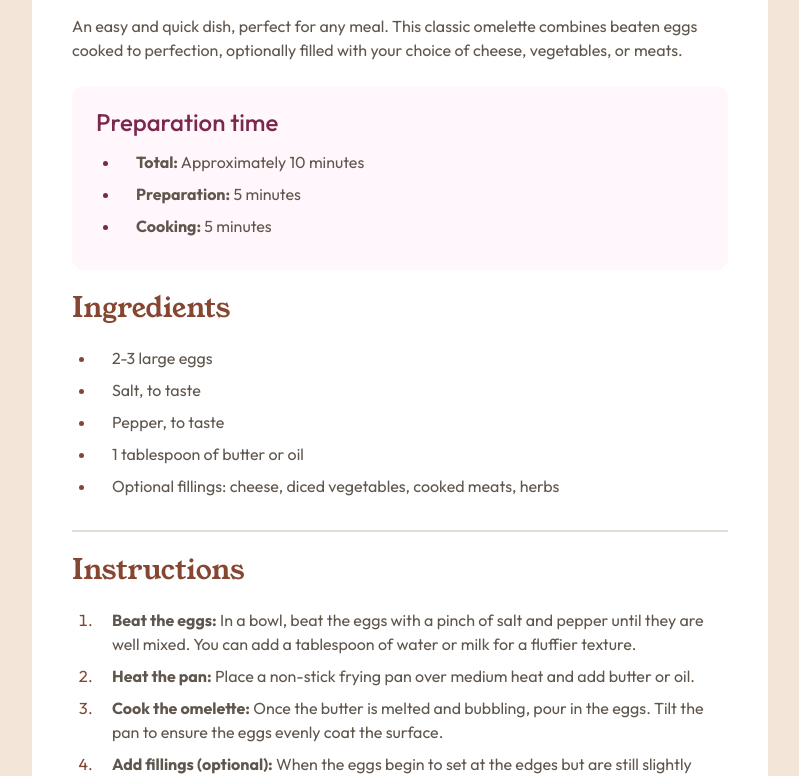
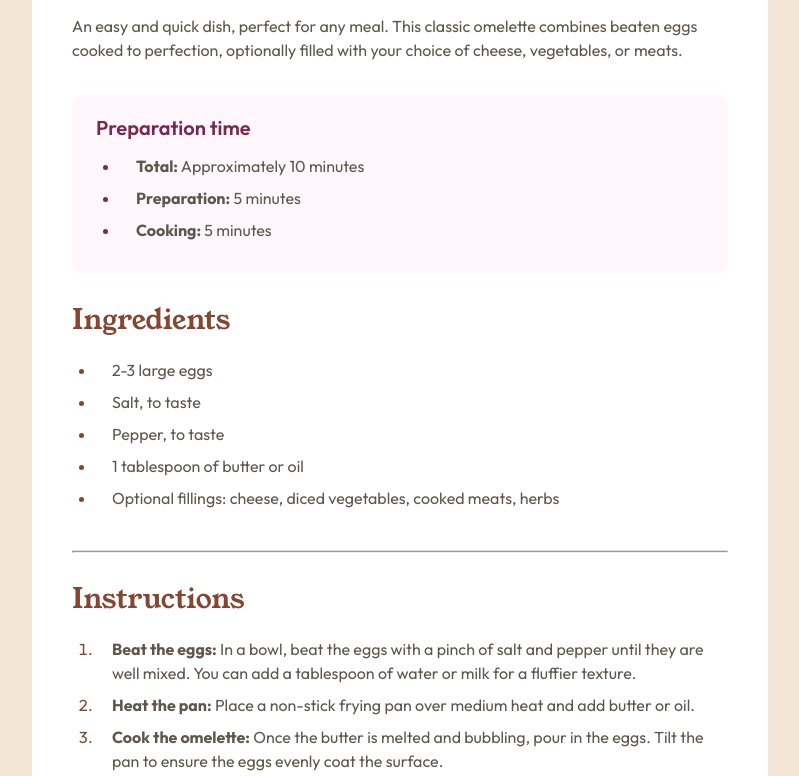
Before and after one commit to ldonnianni/recipe-page-main, a plain HTML site: page index.html in a window 1280 px wide. Shown: the part 550-1326 px from the top of the page, without its empty margins (240-1039 px from the left). Drawn offline with Linux system fonts and the light colour scheme.

Commit message:
corrections05

```diff
--- a/style.css
+++ b/style.css
@@ -1,3 +1,4 @@
+
 :root{
     --white: #ffffff;
     --brown: #854632;
@@ -20,6 +21,7 @@
 
 body{
     font-family: "Outfit", sans-serif;
+    font-size: 1rem;
     line-height: 1.5;
     font-weight: 400;
     color: var(--stone600);
@@ -39,57 +41,58 @@ input, button, textarea, select {
 
 /* specific styling */
 
+
 .recipe-card{
-    background-color: var(--white);
-    width: 100%;
     min-width: 375px;
-    max-width: 490px;
-
 }
 
-
 .container-text{
-    padding: 2.5rem 2rem;
-    display: flex;
-    flex-direction: column;
-    gap: 1.5rem;
+    margin: 2.5rem 2rem;
 }
 
+.recipe-intro, .preparation {
+    margin-bottom: 2rem;
+}
 
-.recipe-title{
+.ingredients {
+    padding-bottom: 2rem;
+    border-bottom: 1px solid var(--stone150);
+}
+
+.instructions{
+    padding: 2rem 0;
+    border-bottom: 1px solid var(--stone150);
+}
+
+.nutrition{
+    padding-top: 2rem;
+}
+
+.recipe-intro .recipe-title{
     font-family: "Young Serif", serif;
     font-weight: 400;
     line-height: 1;
     font-size: 2.25rem;
+    margin-bottom: 1.5rem;
     color: var(--stone900);
-    margin-bottom: 1.5rem;
-}
-
-/* .recipe-intro, .preparation{
-    margin-bottom: 1rem;
-}  */
-
-.line{
-    border: 1px solid var(--stone150);
 }
 
 .preparation{
     background-color: var(--rose50);
+    padding: 1.5rem;
     border-radius: .75rem;
-    padding: 1.5rem;
 }
 
 .preparation .preparation-title{
+    font-size: 1.25rem;
+    line-height: 1;
+    font-weight: 600;
     color: var(--rose800);
-    font-size: 1.25;
-    font-weight: 500;
-    line-height: 1;
     margin-bottom: 1rem;
 }
 
-.preparation .preparation-description {
+.preparation .preparation-description{
     padding-left: 1.5rem;
-
 }
 
 .preparation .preparation-description li{
@@ -101,13 +104,11 @@ input, button, textarea, select {
     color: var(--rose800);
 }
 
-
-
 .ingredients-title, .instructions-title, .nutrition-title{
     font-family: "Young Serif", serif;
-    font-weight: 400;
     font-size: 1.75rem;
     line-height: 1;
+    font-weight: 400;
     color: var(--brown);
     margin-bottom: 1.5rem;
 }
@@ -125,10 +126,9 @@ input, button, textarea, select {
     color: var(--brown);
 }
 
-.nutrition-description {
+.nutrition-description{
     margin-bottom: 1.5rem;
 }
-
 .nutrition-items{
     width: 100%;
 }
@@ -154,12 +154,9 @@ tr td{
     padding-left: 0;
 }
 
-
-@media(min-width: 505px){
+@media (min-width: 600px) {
     body{
-    background-color: var(--stone100);
-    display: flex;
-    justify-content: center;
+        background-color: var(--stone100);
     }
 
     .recipe-card{
@@ -167,33 +164,28 @@ tr td{
         margin-bottom: 8rem;
         width: 100%;
         max-width: 616px;
+        border-radius: 1.5rem;
         padding: 2.5rem;
-        padding-bottom: 0;
-        border-radius: 1.5rem;
+        background-color: var(--white)
+    }
+
+    .container-text{
+        margin: 2rem 0 0;
     }
 
     #recipe-photo{
         border-radius: 0.75rem;
     }
 
-    .container-text{
-        padding: 2rem 0;
+    .recipe-intro .recipe-title{
+        font-size: 2.5rem;
+    }
+}
+
+@media (min-width: 1100px) {
+    .recipe-card{
+        width: 100%;
+        max-width: 736px;
     }
 
-    .recipe-title{
-        font-family: "Young Serif", serif;
-        line-height: 1;
-        font-size: 2.5rem;
-        color: var(--stone900);
-        margin-bottom: 1.5rem;
-    }
-
- }
-
-
-@media(min-width: 1100px){
-     .recipe-card{
-        max-width: 736px;
-
-   }
 }
```
